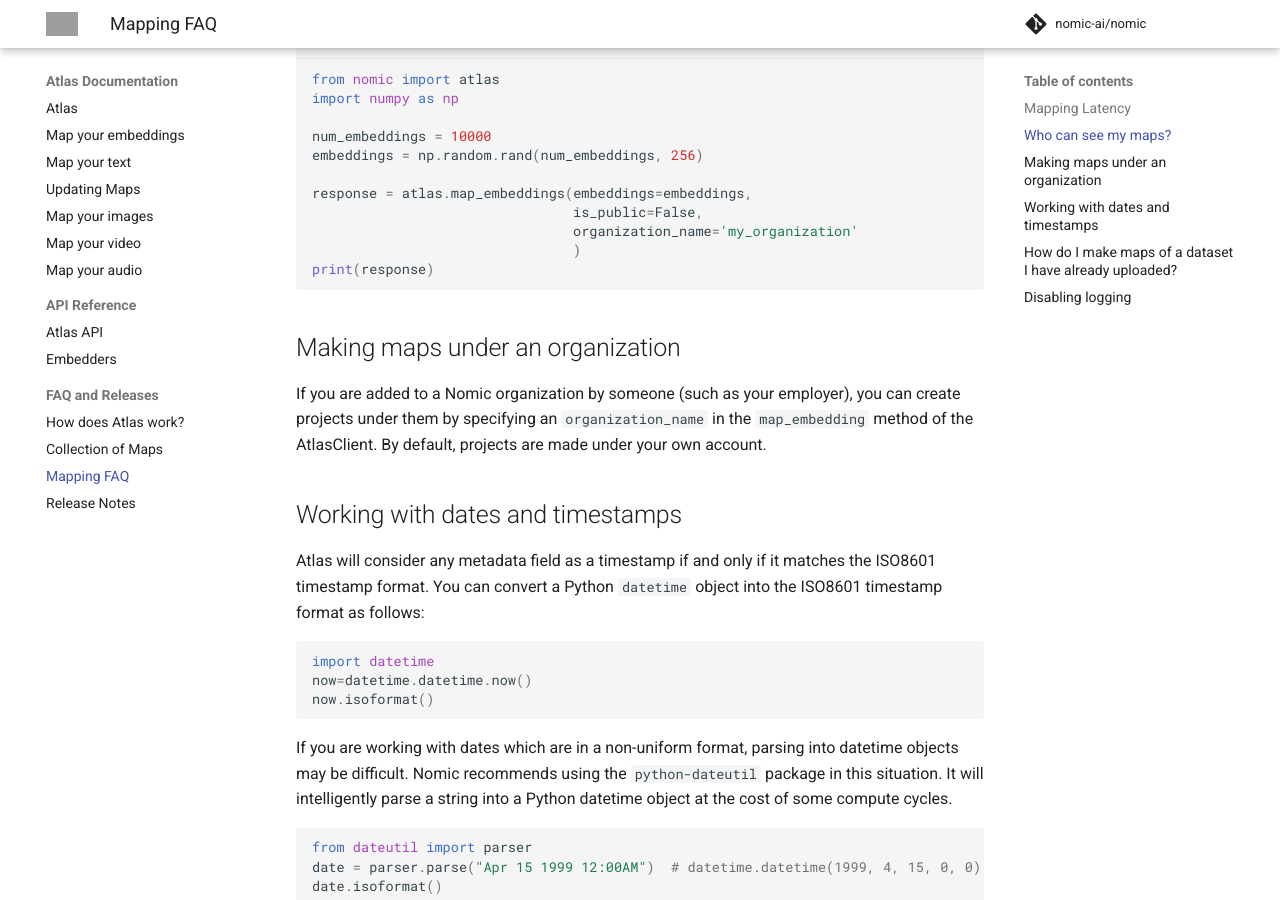
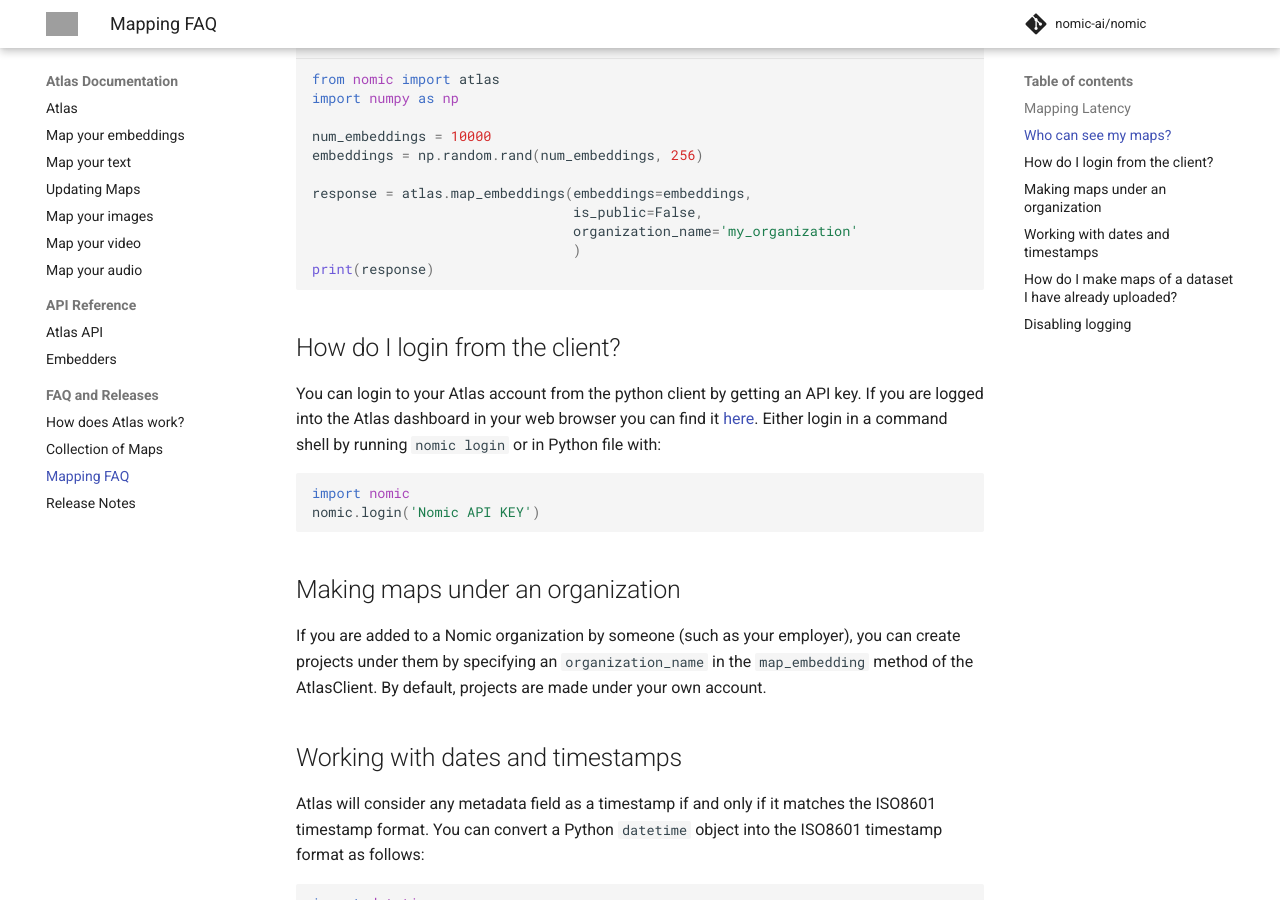
Before and after one commit to nomic-ai/nomic, an MkDocs documentation site: the page built from docs/mapping_faq.md, in a window 1280 px wide and 900 px high, scrolled down 833 px. Built offline with MkDocs 1.6.1 and Material for MkDocs 9.7.7, drawn with Linux system fonts in a browser that asks for light colours; comment, search, counter and statistics services are not loaded; grey boxes are pictures that could not be loaded.

Commit message:
Nomic examples

````diff
--- a/docs/mapping_faq.md
+++ b/docs/mapping_faq.md
@@ -34,6 +34,15 @@
     print(response)
     ```
 
+## How do I login from the client?
+You can login to your Atlas account from the python client by getting an API key. If you are logged into the Atlas
+dashboard in your web browser you can find it [here](https://atlas.nomic.ai/cli-login).
+Either login in a command shell by running `nomic login` or in Python file with:
+```py
+import nomic
+nomic.login('Nomic API KEY')
+```
+
 ## Making maps under an organization
 If you are added to a Nomic organization by someone (such as your employer), you can create projects under them
 by specifying an `organization_name` in the `map_embedding` method of the AtlasClient. By default, projects are
--- a/nomic/__init__.py
+++ b/nomic/__init__.py
@@ -1,2 +1,3 @@
 from .embedders import CohereEmbedder
 from .project import AtlasProject
+from .cli import login
````
Also changed, not shown: 1 other file.
